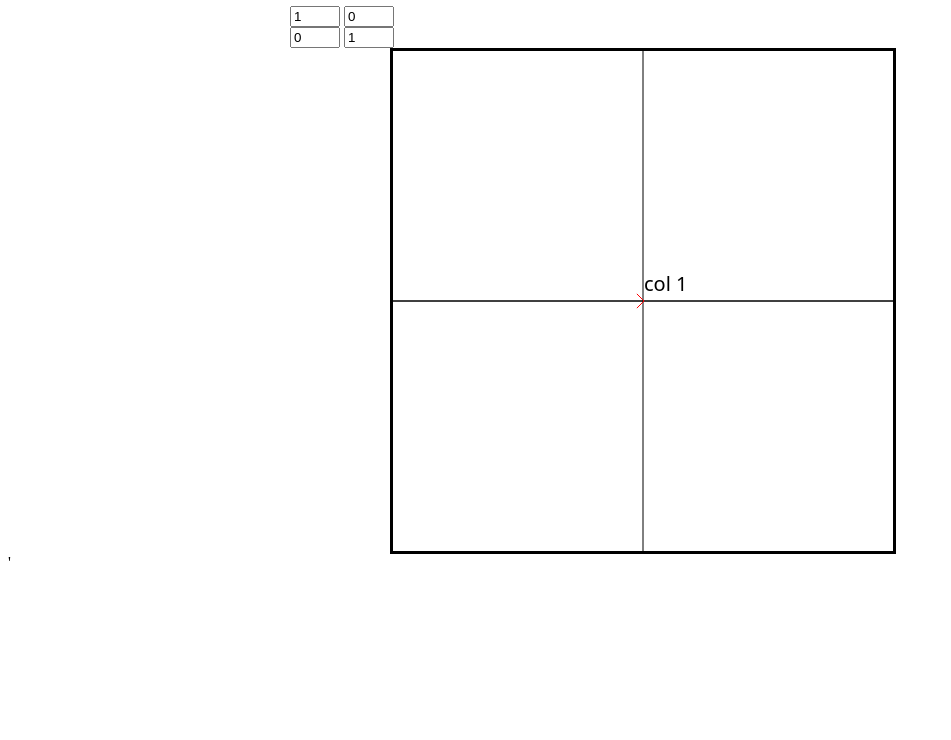
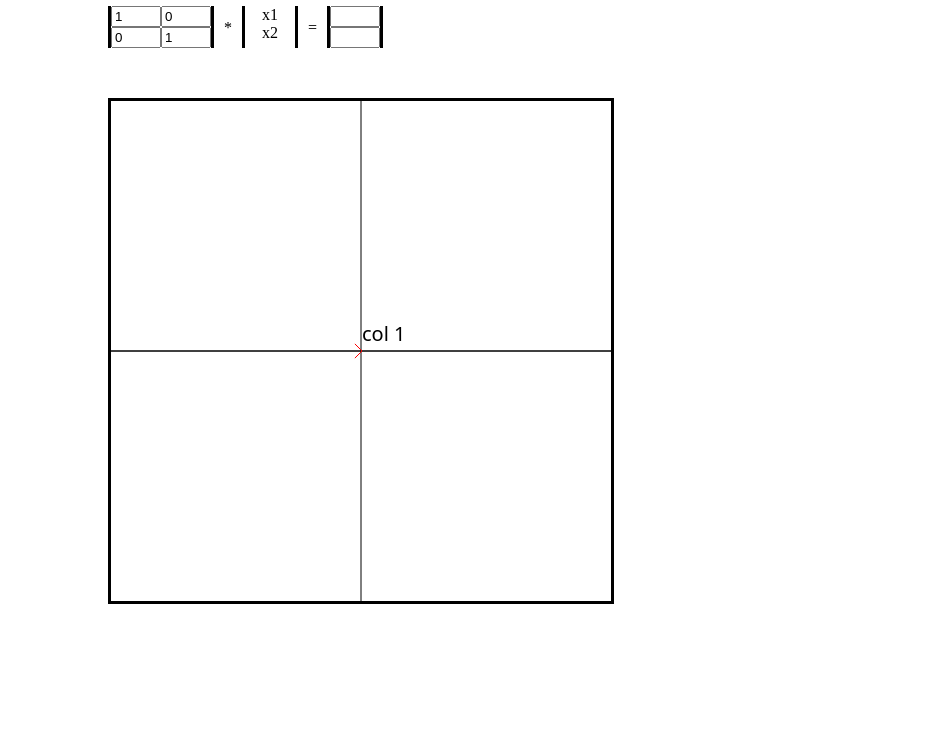
Before and after one commit to Grimmbol/visual, a plain HTML site: page linalg/index.html in a window 1280 px wide. Shown: the part 60-800 px from the top of the page, without its empty margins (0-951 px from the left). Drawn offline with Linux system fonts and the light colour scheme.

Commit message:
add more input fields. Ugly, but they work

```diff
--- a/linalg/index.html
+++ b/linalg/index.html
@@ -8,22 +8,43 @@
   <main>
     <h1> Equations! </h1>
     <div id="math_content">
-      <div id="input_column">
-	<div id="matrix">
-	  <div class="matrix_row">
-	    <input type="number" class="matrix_cell" id="matrix11"></input>
-	    <input type="number" class="matrix_cell" id="matrix12"></input>
+      <div id="input_row">
+	  <div class="matrix bars">
+	    <div class="vector_col">
+	      <input type="number" class="matrix_cell" id="matrix11"></input>
+	      <input type="number" class="matrix_cell" id="matrix21"></input>
+	    </div>
+	    <div class="vector_col">
+	      <input type="number" class="matrix_cell" id="matrix12"></input>
+	      <input type="number" class="matrix_cell" id="matrix22"></input>
+	    </div>
 	  </div>
-	  <div class="matrix_row">
-	    <input type="number" class="matrix_cell" id="matrix21"></input>
-	    <input type="number" class="matrix_cell" id="matrix22"></input>
+	  <div class="matrix_operator">
+	    <div class="operator_container">
+	      *
+	    </div>
+	  </div>
+	  <div class="vector_col bars">
+	    <div class="matrix_cell center_text" id="x11">x1</div>
+	    <div class="matrix_cell center_text" id="x21">x2</div>
+	  </div>
+
+	  <div class="matrix_operator">
+	    <div class="operator_container">
+	      =
+	    </div>
+	  </div>
+	  <div class="vector_col bars">
+	    <input type="number" class="matrix_cell" id="b11"></input>
+	    <input type="number" class="matrix_cell" id="b21"></input>
 	  </div>
 	</div>
       </div>
-      <canvas id = "main_canvas" width="500px" height="500px">
-      Your browser does not seem to support HTML canvas :'(
-      </canvas>
+      <div id="canvas_row">
+	<canvas id = "main_canvas" width="500px" height="500px">
+	  Your browser does not seem to support HTML canvas :'(
+	</canvas>
+      </div>
     </div>
   </main>
 </body>
-'
--- a/linalg/style.css
+++ b/linalg/style.css
@@ -3,17 +3,54 @@ h1 {
 }
 
 main {
-    width: 700px;
+    min-width: 700px;
     margin-left: auto;
     margin-right: auto;
 }
 
 #main_canvas  {
-    border-style: solid;
     margin-left: 100px;
     margin-right: 100px;
+    margin-top: 50px;
+    border-style: solid;
+}
+
+#input_row {
+    display: flex;
+    padding-left: 100px;
+}
+
+#equation {
+    margin-left: 100px;
+}
+
+.matrix {
+    display: flex;
+}
+
+.vector_col{
+    display: flex;
+    flex-direction: column;
 }
 
 .matrix_cell {
     width: 50px;
 }
+
+.matrix_operator  {
+    margin-left: 10px;
+    margin-right: 10px;
+}
+.matrix_operator > .operator_container {
+    height: 10px;
+    margin-top: 0.8em;
+}
+
+
+.center_text {
+    text-align: center;
+}
+
+.bars {
+    border-style: none solid none solid;
+}
```
Also changed, not shown: 1 other file.
